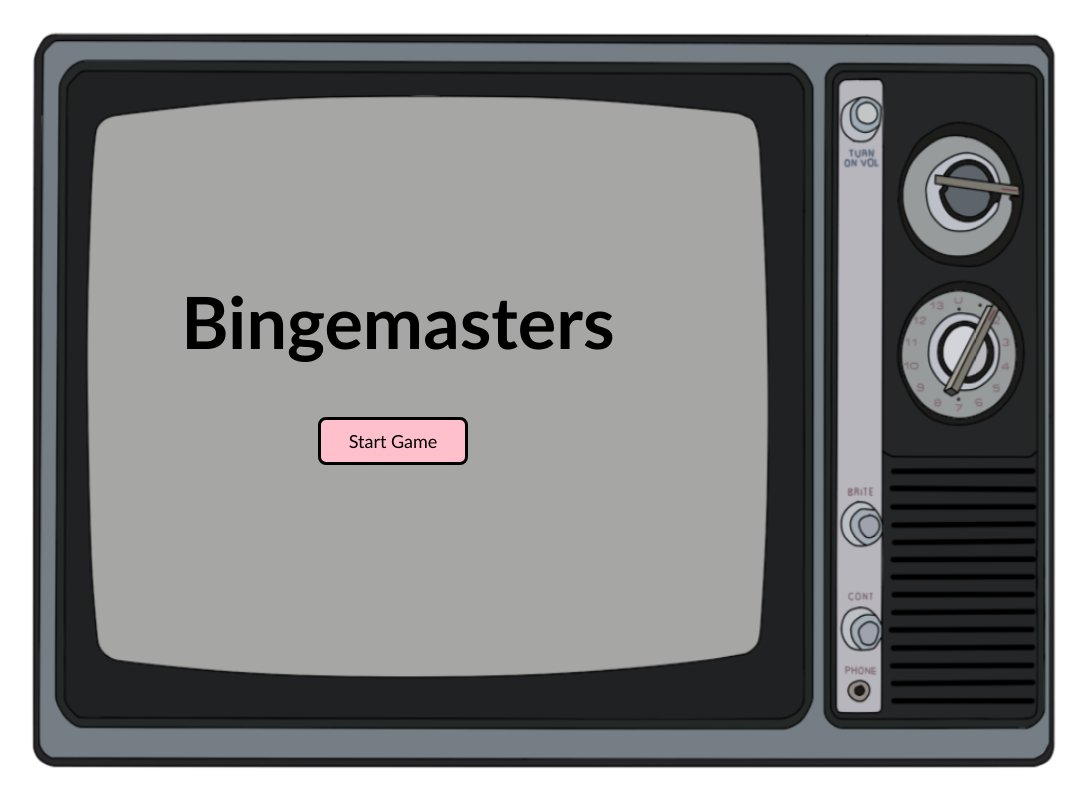
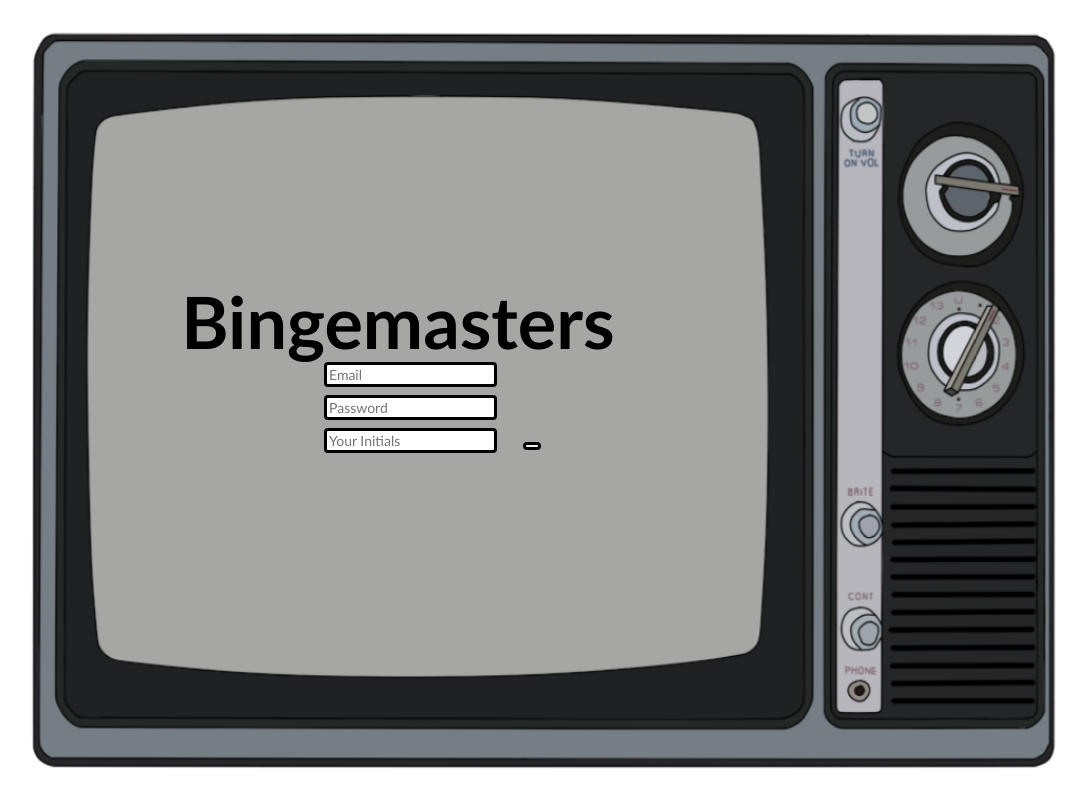
Before and after one commit to codymccoderson/bingemasters-mini, a React (Create React App) app: page /gameover in a window 1280 px wide. Shown: the whole page, without its empty margins (97-1184 px from the left). Built offline with nearby package versions, Linux system fonts and the light colour scheme.

Commit message:
basic login page that hasnt connected to google just yet

```diff
--- a/src/App.js
+++ b/src/App.js
@@ -1,8 +1,8 @@
 import React from 'react';
-import HomePage from './components/HomePage';
+import Login from './components/Login';
 
 function App() {
-  return <HomePage/>
+  return <Login/>
 }
 
 export default App;
--- /dev/null
+++ b/src/components/Login.jsx
@@ -0,0 +1,265 @@
+import React from 'react';
+import styled from 'styled-components';
+import another_retro_tv from '../another_retro_tv.png';
+import HomePage from './HomePage';
+import tv_static2 from '../tv_static2.jpg';
+
+const StartGameBackground = styled.div`
+    background: url(${another_retro_tv}) no-repeat center center fixed;
+    background-size: 80vw 92vh;
+    height: 100vh;
+
+    @media screen and (max-width: 850px) {
+        background: url(${tv_static2}) no-repeat center center fixed;
+        background-size: cover;
+        height: 100vh;
+
+    }
+`
+const StyledStartGame = styled.div`
+    display: flex;
+    align-items: center;
+    flex-flow: column;
+    width: 200px;
+    height: 200px;
+    margin: 0 auto;
+    padding-left: 0;
+    position: relative;
+    top: 230px;
+    right: 150px;
+
+    @media screen and (max-width: 1380px) {
+        margin: 0 590px;
+
+    }
+    @media screen and (max-width: 1320px) {
+        margin: 0 545px;
+    }
+
+    @media screen and (max-width: 1180px) {
+        margin: 0 515px;
+    }
+
+    @media screen and (max-width: 1180px) {
+        margin: 0 500px;
+    }
+
+    @media screen and (max-width: 1080px) {
+        margin: 0 480px;
+    }
+
+    @media screen and (max-width: 950px) {
+        margin: 0 435px;
+    }
+
+    @media screen and (max-width: 900px) {
+        margin: 0 400px;
+    }
+
+    @media screen and (max-width: 850px) {
+        margin: 0 450px;
+        display: flex;
+        align-items: center;
+        flex-flow: column;
+        width: 200px;
+        height: 200px;
+        padding-left: 0;
+        position: relative;
+        top: 230px;
+    }
+
+    @media screen and (max-width: 800px) {
+        margin: 0 410px;
+    }
+
+    @media screen and (max-width: 750px) {
+        margin: 0 400px;
+    }
+
+    @media screen and (max-width: 700px) {
+        margin: 0 380px;
+    }
+
+    @media screen and (max-width: 675px) {
+        margin: 0 350px;
+    }
+
+    @media screen and (max-width: 650px) {
+        margin: 0 340px;
+    }
+
+    @media screen and (max-width: 625px) {
+        margin: 0 330px;
+    }
+
+    @media screen and (max-width: 600px) {
+        margin: 0 320px;
+    }
+
+    @media screen and (max-width: 585px) {
+        margin: 0 310px;
+    }
+
+    @media screen and (max-width: 575px) {
+        margin: 0 300px;
+    }
+`;
+
+const StartGameTitle = styled.h1`
+    color: black;
+    font-family: 'Gill Sans', 'Gill Sans MT', Calibri, 'Trebuchet MS', sans-serif;
+    font-size: 96px;
+
+    @media screen and (max-width: 1380px) {
+        font-size: 78px;
+    }
+
+    @media screen and (max-width: 1320px) {
+        font-size: 72px;
+    }
+
+    @media screen and (max-width: 1180px) {
+        font-size: 60px;
+    }
+
+    @media screen and (max-width: 1080px) {
+        font-size: 48px;
+    }
+
+    @media screen and (max-width: 850px) {
+        font-size: 60px;
+    }
+
+    @media screen and (max-width: 650px) {
+        font-size: 52px;
+    }
+`;
+
+const FormWrapper = styled.div`
+
+    position: relative;
+    bottom: 50px;
+`
+const TheActualForm = styled.form`
+
+    .userInputEmail {
+        font-size: 14px;
+        font-family: 'Gill Sans', 'Gill Sans MT', Calibri, 'Trebuchet MS', sans-serif;
+        border-radius: 4px;
+        box-sizing: border-box;
+        border: solid 3px black;
+        margin-bottom: 8px;
+        position: relative;
+        left: 26px
+    }
+
+    .userInputPassword {
+        font-size: 14px;
+        font-family: 'Gill Sans', 'Gill Sans MT', Calibri, 'Trebuchet MS', sans-serif;
+        border-radius: 4px;
+        box-sizing: border-box;
+        border: solid 3px black;
+        margin-bottom: 8px;
+        position: relative;
+        left: 26px
+    }
+
+    .userInputInitials {
+        font-size: 14px;
+        font-family: 'Gill Sans', 'Gill Sans MT', Calibri, 'Trebuchet MS', sans-serif;
+        border-radius: 4px;
+        box-sizing: border-box;
+        border: solid 3px black;
+        margin-bottom: 8px;
+        position: relative;
+        left: 26px
+    }
+
+    .userSubmitButton {
+
+
+        border-radius: 4px;
+        box-sizing: border-box;
+        border: solid 3px black;
+        position: relative;
+        left: 52px;
+
+    }
+`
+
+class Login extends React.Component {
+
+    state = {
+        userInputEmail: "",
+        userInputPassword: "",
+        userInputInitials: "",
+        clicked: false
+    }
+
+    handleChange = event => {
+        this.setState({
+            userInputEmail: event.target.value,
+            userInputPassword: event.target.value,
+            userInputInitials: event.target.value
+        })
+    }
+
+    handleSubmit = (event) => {
+        event.preventDefault();
+        const { userInputEmail, userInputPassword, userInputInitials } = this.state;
+
+    }
+
+    handleClick () {
+        this.setState({
+          clicked: true
+        })
+      }
+
+    render() {
+
+        if (this.state.clicked === false) {
+
+        return(
+            <StartGameBackground>
+                <StyledStartGame>
+                    <StartGameTitle>
+                        Bingemasters
+                    </StartGameTitle>
+                    <FormWrapper>
+                        <TheActualForm onSubmit={this.handleSubmit}>
+                            <input className="userInputEmail"
+                            type="text"
+                            placeholder="Email"
+                            onChange={this.handleChange}
+                            value={this.state.userInputEmail}
+                            required
+                            />
+                            <input className="userInputPassword"
+                            type="text"
+                            placeholder="Password"
+                            onChange={this.handleChange}
+                            value={this.state.userInputPassword}
+                            required
+                            />
+                            <input className="userInputInitials"
+                            type="text"
+                            placeholder="Your Initials"
+                            onChange={this.handleChange}
+                            value={this.state.userInputInitials}
+                            required
+                            />
+                            <button className="userSubmitButton"type="submit" src=""
+                            >
+                            </button>
+                        </TheActualForm>
+                    </FormWrapper>
+                </StyledStartGame>
+            </StartGameBackground>
+        )} else {
+            return <HomePage/>
+    };
+}}
+
+
+export default Login;
--- a/src/components/fetchRandomMovieStar.jsx
+++ b/src/components/fetchRandomMovieStar.jsx
@@ -175,7 +175,7 @@ class FetchRandomMovieStar extends React.Component {
         actorName: "",
         movieName: "",
         secondMovieName: "",
-        count: 1,
+        count: 60,
         resetTimer: false,
         currentScore: 0,
         gameOver: false
```
